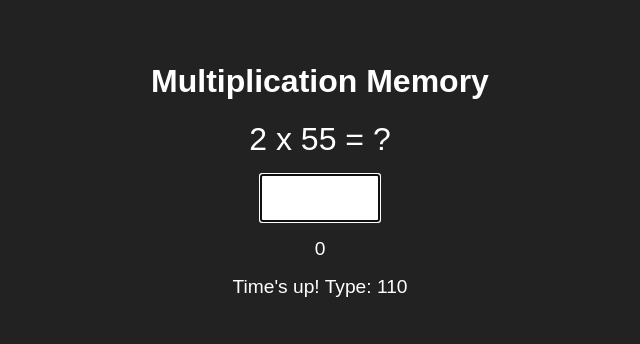
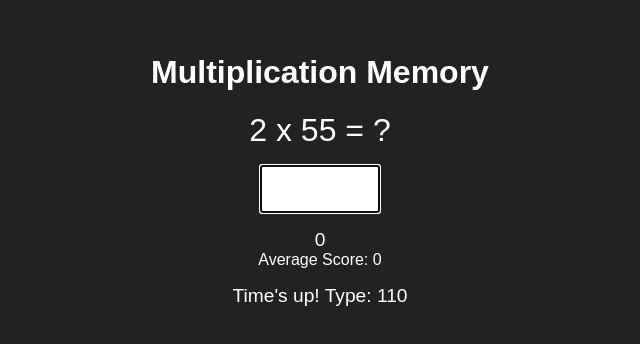
Before and after one commit to killerbeanz/killerbeanz.github.io, a plain HTML site: page index.html in a window 1280 px wide. Shown: the part 230-574 px from the top of the page, without its empty margins (320-960 px from the left). Drawn offline with Linux system fonts and the light colour scheme.

Commit message:
Update index.html

```diff
--- a/index.html
+++ b/index.html
@@ -12,6 +12,7 @@
   <div id="equation"></div>
   <input type="text" id="answer" autocomplete="off" autofocus>
   <div id="timer">5</div>
+  <div id="average-score">Average Score: 0</div>
   <div id="feedback"></div>
 </div>
   <script src="script.js"></script>
```
Lines whose indentation alone changed are shown as unchanged.
